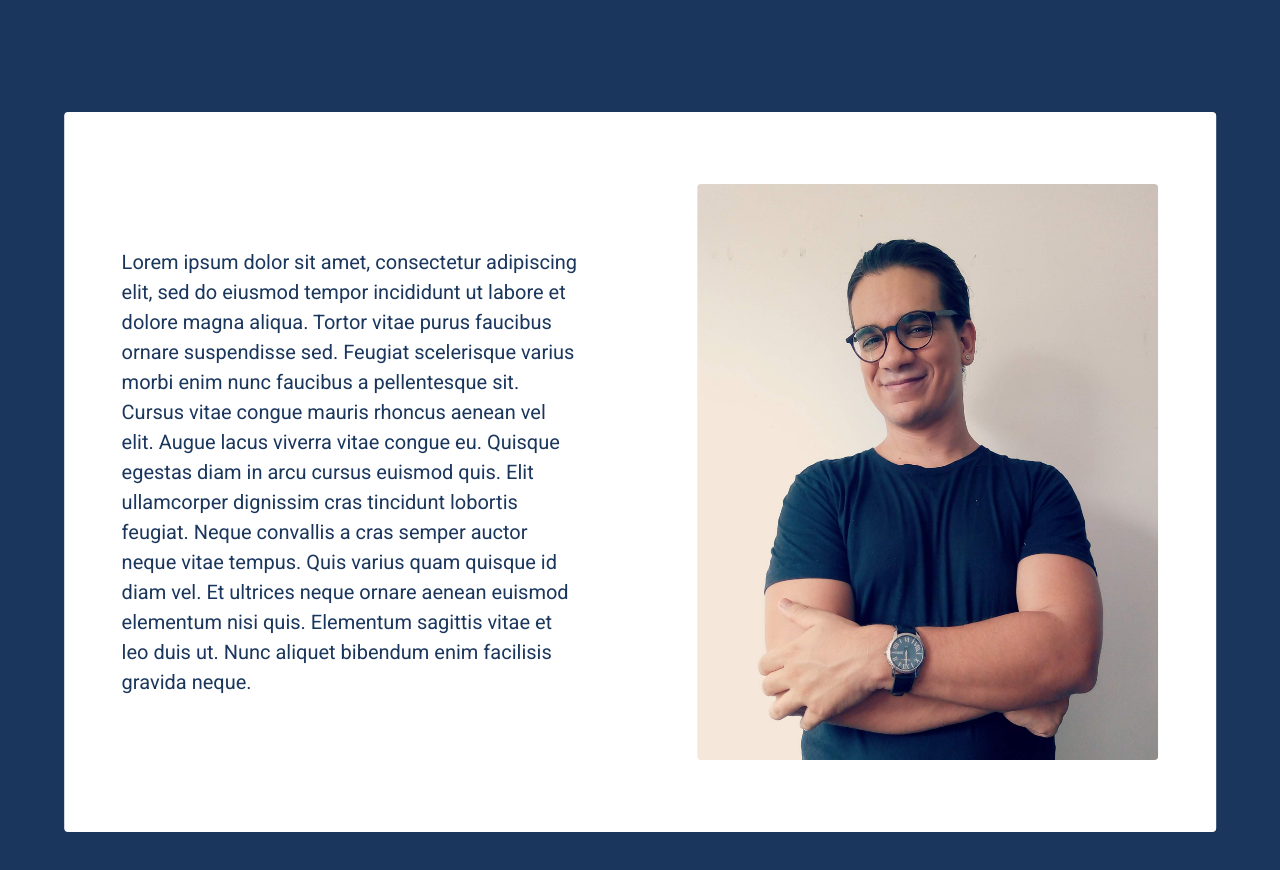
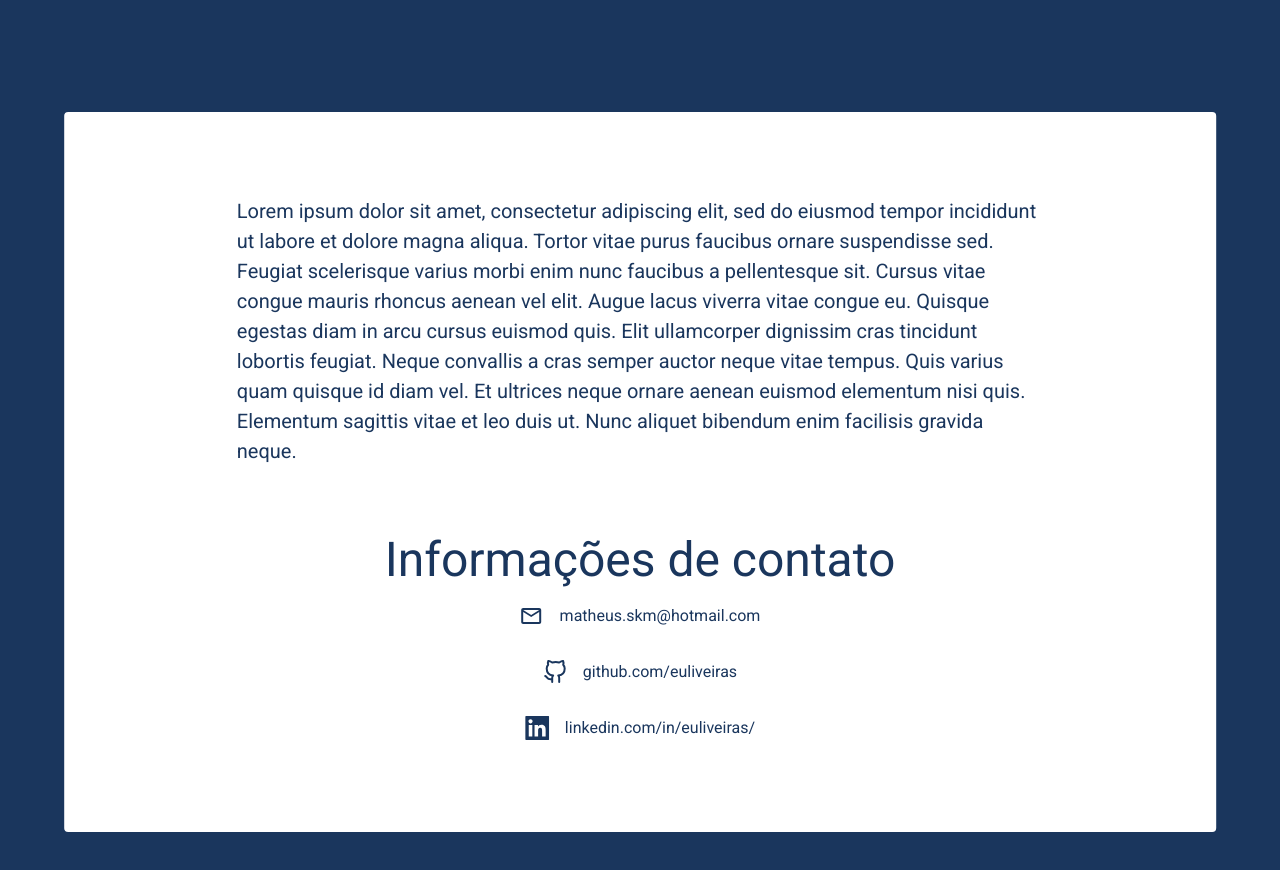
Before and after one commit to euliveiras/portfolio-me, a Next.js app: page / in a window 1280 px wide. Shown: the part 728-1598 px from the top of the page. Built offline with nearby package versions, Linux system fonts and the light colour scheme.

Commit message:
mudanças no component SectionPage

```diff
--- a/src/components/presentationSection.tsx
+++ b/src/components/presentationSection.tsx
@@ -12,7 +12,7 @@ const PresentationSection: React.FC = () => {
         >
             <Flex w="90%" mt="12" flexDirection={["column", "row"]} align="center">
                 <Text as="h1" fontFamily="heading" fontWeight="900" fontSize={["xx-large", "xxx-large"]} h="100%" lineHeight={["normal", "tall"]} w={["100%", "auto"]}>
-                    meu nome é<Text as="strong" color="pink.500"> Matheus Oliveira </Text>
+                    meu nome é<br/><Text as="strong" color="pink.500"> Matheus Oliveira </Text>
                     <Text>
                         & sou desenvolvedor full-stack
                         <Text as="span" color="pink.500">
--- a/src/components/sectionPage.tsx
+++ b/src/components/sectionPage.tsx
@@ -1,4 +1,7 @@
-import { Box, Flex, Text, Image } from "@chakra-ui/react";
+import { Box, Flex, Text, Icon, VStack } from "@chakra-ui/react";
+import { MdOutlineMail } from "react-icons/md";
+import { FiGithub } from "react-icons/fi"
+import { GrLinkedin } from "react-icons/gr"
 
 export const SectionPage: React.FC = () => {
     return (
@@ -17,13 +20,28 @@ export const SectionPage: React.FC = () => {
                 backgroundColor="white"
                 align="center"
                 justify="center"
+                flexDir="column"
+                color="blue.900"
             >
-                <Text color="blue.900" w={["90%", "40%"]} m="0 auto" fontFamily="body" fontSize={[, "sm", "xl"]}>
+                <Text m="0 15% 5%" fontFamily="body" fontSize={[, "sm", "xl"]}>
                     Lorem ipsum dolor sit amet, consectetur adipiscing elit, sed do eiusmod tempor incididunt ut labore et dolore magna aliqua. Tortor vitae purus faucibus ornare suspendisse sed. Feugiat scelerisque varius morbi enim nunc faucibus a pellentesque sit. Cursus vitae congue mauris rhoncus aenean vel elit. Augue lacus viverra vitae congue eu. Quisque egestas diam in arcu cursus euismod quis. Elit ullamcorper dignissim cras tincidunt lobortis feugiat. Neque convallis a cras semper auctor neque vitae tempus. Quis varius quam quisque id diam vel. Et ultrices neque ornare aenean euismod elementum nisi quis. Elementum sagittis vitae et leo duis ut. Nunc aliquet bibendum enim facilisis gravida neque.
                 </Text>
-                <Image borderRadius="4" src="/me.png" w="40%" h="80%" m="0 auto" maxWidth="100%"
-                    visibility={["hidden", "visible"]}
-                    backgroundColor="blue.900" alt="foto de matheus" />
+                <Text as="h2" fontSize="xx-large">
+                    Informações de contato
+                </Text>
+                <VStack spacing={4} as="ul">
+                    <Text d="flex" alignItems="center" as="li"><Icon as={MdOutlineMail} boxSize="40px" pr="4" />
+                        matheus.skm@hotmail.com
+                    </Text>
+                    <Text d="flex" alignItems="center" as="li"><Icon as={FiGithub} boxSize="40px" pr="4" />
+                        <Text as="a" href="https://github.com/euliveiras">github.com/euliveiras</Text>
+                    </Text>
+                    <Text d="flex" alignItems="center" as="li"><Icon as={GrLinkedin} boxSize="40px" pr="4" />
+                        <Text as="a" href="https://www.linkedin.com/in/euliveiras/">
+                            linkedin.com/in/euliveiras/
+                        </Text>
+                    </Text>
+                </VStack>
             </Flex>
         </Box>
     );
--- a/src/styles/theme.ts
+++ b/src/styles/theme.ts
@@ -21,6 +21,9 @@ export const theme = extendTheme({
       },
       strong: {
         fontWeight: "900"
+      },
+      li: {
+        listStyle: "none"
       }
     }
   }
```
